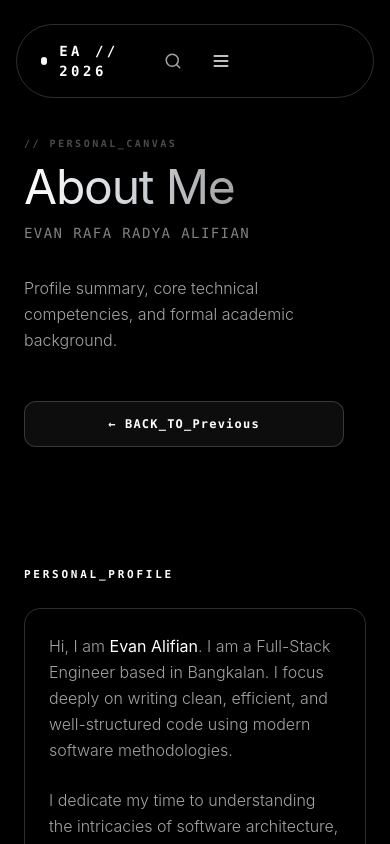
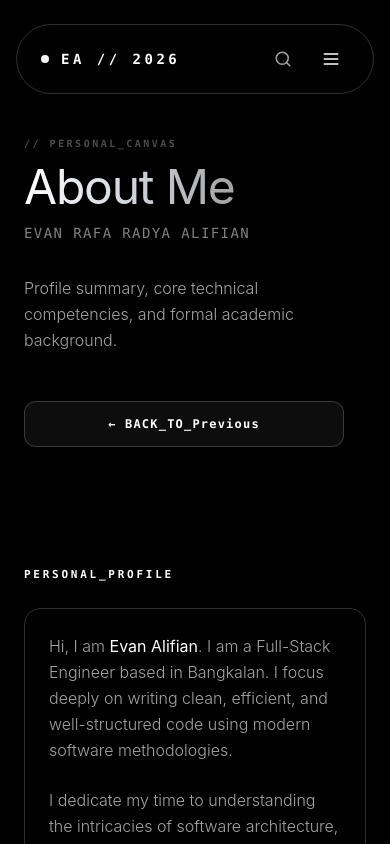
Before and after one commit to evanalifian/cnsl.lg-evanalifian, a React (Vite) app: page /about in a window 390 px wide. Shown: the top 844 px of the page. Built offline with nearby package versions, Linux system fonts and the light colour scheme.

Commit message:
feat(nav): adjust Navbar layout for improved responsiveness and clarity

```diff
--- a/src/components/Navbar.jsx
+++ b/src/components/Navbar.jsx
@@ -57,8 +57,8 @@ export default function Navbar() {
 
   return (
     <div className="fixed top-6 right-0 left-0 z-40 px-4">
-      <header className="bg-glass/75 mx-auto grid max-w-4xl grid-cols-[1fr_auto_1fr] items-center rounded-full border border-glass-border px-6 py-4 shadow-2xl backdrop-blur-lg transition-all duration-300 hover:border-glass-borderHover">
-        {/* Kolom 1: Logo (Kiri) */}
+      <header className="bg-glass/75 mx-auto grid max-w-4xl grid-cols-[1fr_auto] items-center rounded-full border border-glass-border px-6 py-4 shadow-2xl backdrop-blur-lg transition-all duration-300 hover:border-glass-borderHover md:grid-cols-[1fr_auto_1fr]">
+        {/* Kolom 1: Logo */}
         <div className="flex items-center justify-start space-x-3">
           <span className="h-2 w-2 animate-pulse rounded-full bg-white"></span>
           <Link
@@ -69,8 +69,8 @@ export default function Navbar() {
           </Link>
         </div>
 
-        {/* Kolom 2: Navigasi (Tengah - Hanya muncul di md ke atas) */}
-        <nav className="hidden space-x-8 font-mono text-xs font-bold tracking-[0.15em] text-darkgray-400 uppercase md:flex">
+        {/* Kolom 2: Navigasi (Hanya muncul di desktop/md) */}
+        <nav className="hidden justify-center space-x-8 font-mono text-xs font-bold tracking-[0.15em] text-darkgray-400 uppercase md:flex">
           {navLinks.map((link) => (
             <Link
               key={link.name}
@@ -82,9 +82,8 @@ export default function Navbar() {
           ))}
         </nav>
 
-        {/* Kolom 3: Action Group (Kanan) */}
+        {/* Kolom 3: Action Group (Search + Mobile Menu) */}
         <div className="flex items-center justify-end gap-2 sm:gap-4">
-          {/* Search Button */}
           <button
             onClick={() => setIsOpen(true)}
             className="group flex items-center gap-3 rounded-full border border-transparent px-3 py-1.5 transition-all duration-300 hover:border-glass-border hover:bg-white/5"
@@ -100,7 +99,6 @@ export default function Navbar() {
             </span>
           </button>
 
-          {/* Mobile Menu Trigger */}
           <div className="md:hidden">
             <Menu as="div" className="relative">
               <MenuButton className="p-2 text-white transition-colors outline-none hover:text-darkgray-400">
```
